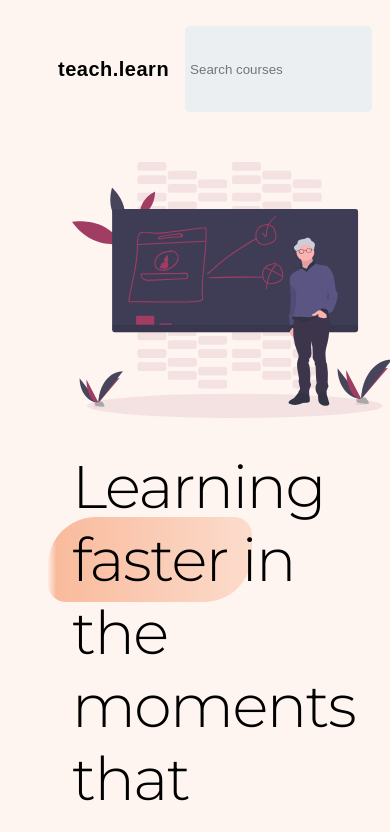
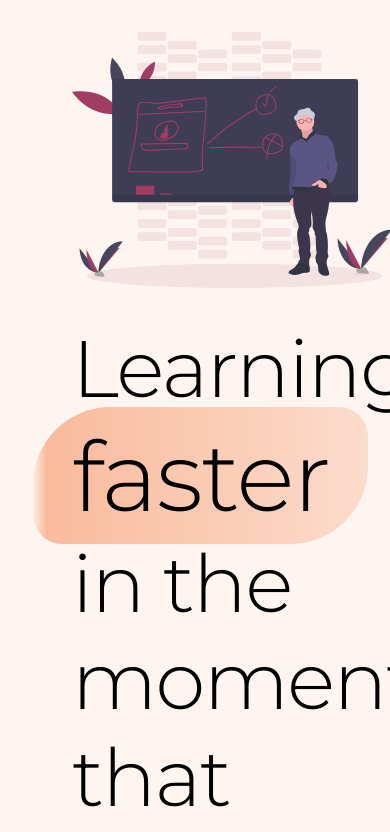
Before and after one commit to SiddharthShyniben/learn.siddu.tech, an Angular app: page / in a window 390 px wide. Shown: the top 832 px of the page. Built offline with nearby package versions, Linux system fonts and the light colour scheme; a web font is replaced by a local one.

Commit message:
Minor improvements

```diff
--- a/src/app/components/generic/nav/nav.component.sass
+++ b/src/app/components/generic/nav/nav.component.sass
@@ -21,3 +21,14 @@ nav
 		li
 			display: inline-block
 			margin: 0 .5rem
+
+@media screen and (max-width: 630px)
+	nav
+		justify-content: space-between
+
+		input
+			display: none
+
+@media screen and (max-width: 410px)
+	nav
+		display: none
--- a/src/app/components/landing/landing.component.sass
+++ b/src/app/components/landing/landing.component.sass
@@ -1,3 +1,6 @@
+h1
+	font-size: 73px
+
 .top-landing
 	display: flex
 	margin: 1rem
@@ -25,12 +28,10 @@
 			h1
 				font-size: 80px
 
-@media screen and (max-width: 980px)
-	.top-landing
-		div
-			h1, h1 *
-				font-size: 60px
-
-@media screen and (max-width: 730px)
+@media screen and (max-width: 800px)
 	.top-landing
 		flex-direction: column-reverse
+
+@media screen and (max-width: 20rem)
+	*
+		display: none
```
